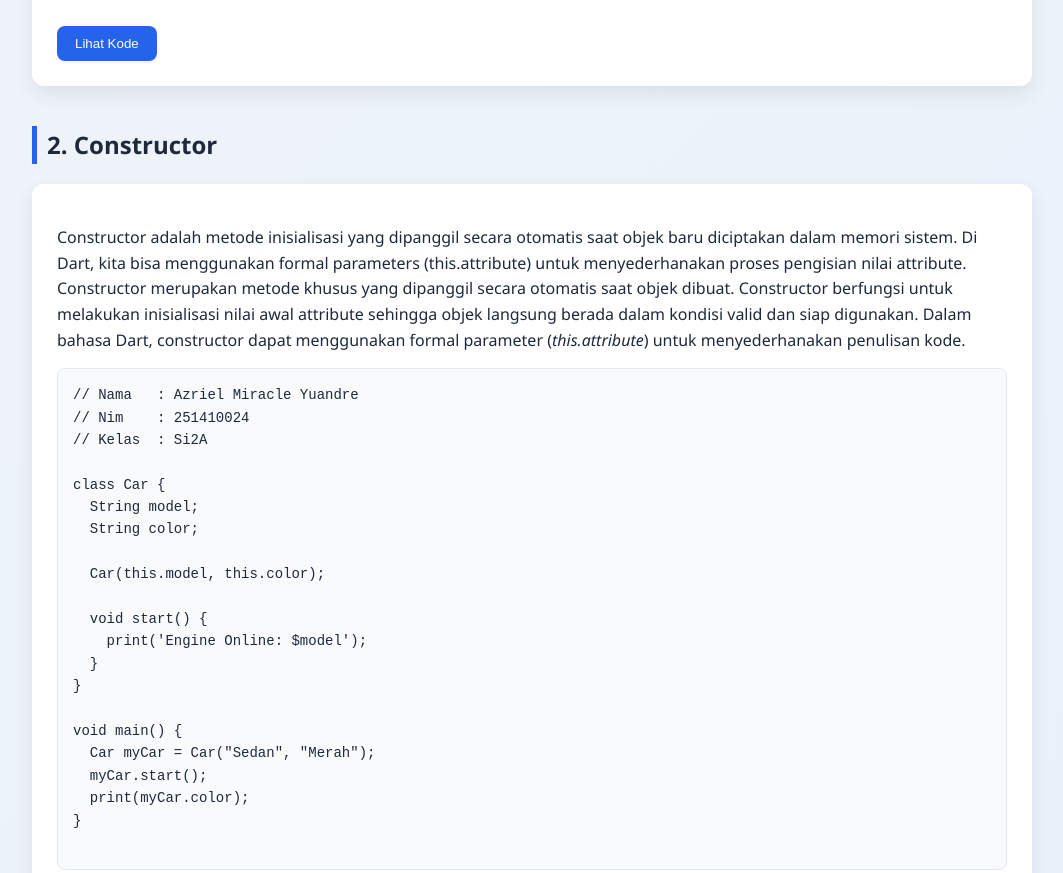
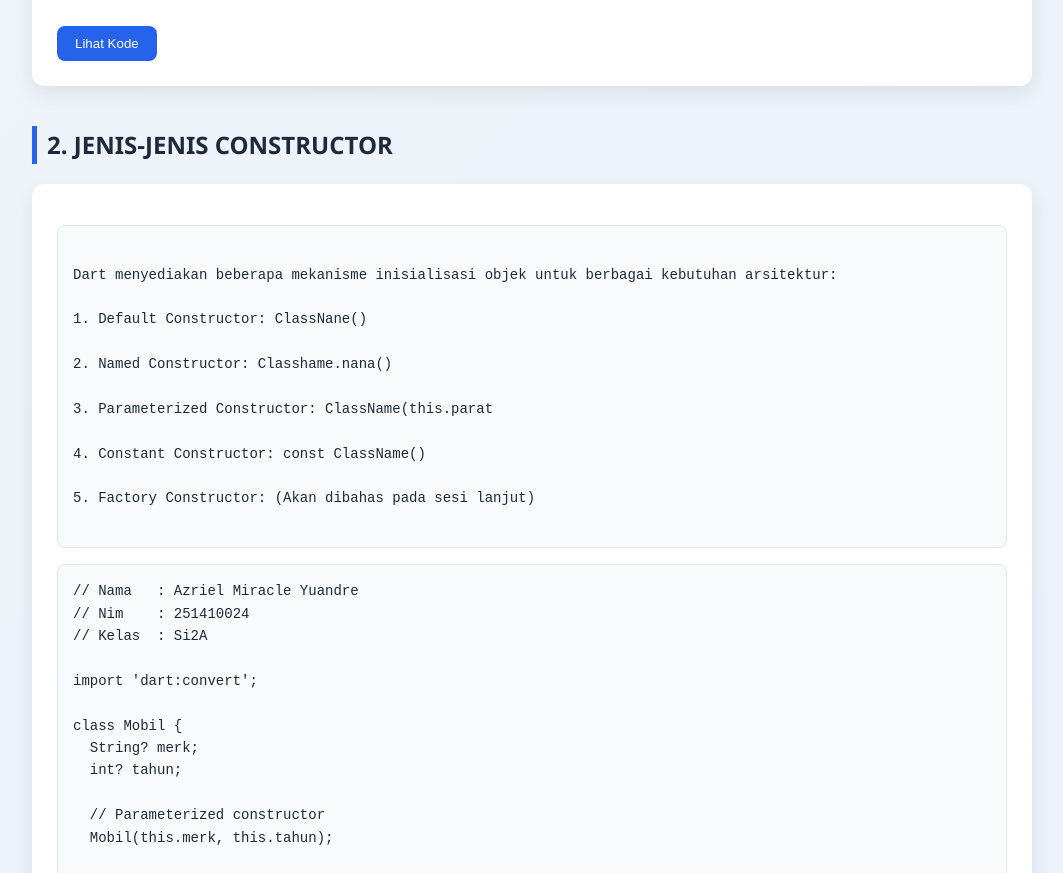
Before and after one commit to groamrup09/tugasbaru4, a plain HTML site: page index.html in a window 1280 px wide. Shown: the part 802-1675 px from the top of the page, without its empty margins (108-1171 px from the left). Drawn offline with Linux system fonts and the light colour scheme.

Commit message:
Update index.html

```diff
--- a/index.html
+++ b/index.html
@@ -194,13 +194,23 @@ void main() {
   </button>
 </div>
 
-<h2>2. Constructor</h2>
+<h2>2.   JENIS-JENIS CONSTRUCTOR</h2>
 <div class="card">
   <p>
-    Constructor adalah metode inisialisasi yang dipanggil secara otomatis saat objek baru diciptakan dalam memori sistem. Di Dart, kita bisa menggunakan formal parameters (this.attribute) untuk menyederhanakan proses pengisian nilai attribute.
-    Constructor merupakan metode khusus yang dipanggil secara otomatis saat objek dibuat.
-    Constructor berfungsi untuk melakukan inisialisasi nilai awal attribute sehingga objek langsung berada dalam kondisi valid dan siap digunakan.
-    Dalam bahasa Dart, constructor dapat menggunakan formal parameter (<i>this.attribute</i>) untuk menyederhanakan penulisan kode.
+<pre>
+
+Dart menyediakan beberapa mekanisme inisialisasi objek untuk berbagai kebutuhan arsitektur:
+
+1. Default Constructor: ClassNane()
+
+2. Named Constructor: Classhame.nana()
+
+3. Parameterized Constructor: ClassName(this.parat
+
+4. Constant Constructor: const ClassName()
+
+5. Factory Constructor: (Akan dibahas pada sesi lanjut)
+  </pre>
   </p>
 
   <pre>
@@ -208,25 +218,61 @@ void main() {
 // Nim    : 251410024
 // Kelas  : Si2A
 
-class Car {
-  String model;
-  String color;
+import 'dart:convert';
 
-  Car(this.model, this.color);
+class Mobil {
+  String? merk;
+  int? tahun;
 
-  void start() {
-    print('Engine Online: $model');
+  // Parameterized constructor
+  Mobil(this.merk, this.tahun);
+
+  // Named constructor
+  Mobil.baru() {
+    merk = 'Bmw';
+    tahun = 2023;
+  }
+
+  // Named constructor dengan parameter
+  Mobil.dariJson(Map<String, dynamic> json) {
+    merk = json['merk'];
+    tahun = json['tahun'];
+  }
+
+  // Override toString for better print output
+  @override
+  String toString() {
+    return 'Mobil{merk: $merk, tahun: $tahun}';
   }
 }
 
 void main() {
-  Car myCar = Car("Sedan", "Merah");
-  myCar.start();
-  print(myCar.color);
+  print('--- Demonstrasi Class Mobil ---');
+
+  // 1. Menggunakan constructor default (parameterized constructor)
+  var mobilA = Mobil('Mercedes', 2020);
+  print('Mobil A (constructor default): $mobilA');
+
+  // 2. Menggunakan named constructor Mobil.baru()
+  var mobilB = Mobil.baru();
+  print('Mobil B (named constructor .baru): $mobilB');
+
+  // 3. Menggunakan named constructor Mobil.dariJson()
+  String jsonString = '{"merk": "Jaguar", "tahun": 2021}';
+  Map<String, dynamic> jsonData = jsonDecode(jsonString);
+  var mobilC = Mobil.dariJson(jsonData);
+  print('Mobil C (named constructor .dariJson): $mobilC');
+
+  // Contoh lain dengan named constructor Mobil.dariJson()
+  Map<String, dynamic> anotherJsonData = {'merk': 'Audi', 'tahun': 2022};
+  var mobilD = Mobil.dariJson(anotherJsonData);
+  print('Mobil D (named constructor .dariJson): $mobilD');
+
+  print('\n--- Akhir Demonstrasi ---');
 }
   </pre>
 
-  <button class="btn" onclick="openModal('556cd77508c8381a0719ead99a41fe27')">
+  <button class="btn" onclick="openModal('c94aa90f8dfbd6d807be9c2772d504d2')">
     Lihat Kode
   </button>
 </div>
@@ -449,10 +495,10 @@ void main() {
   </div>
 </div>
 
-<div id="556cd77508c8381a0719ead99a41fe27" class="modal">
+<div id="c94aa90f8dfbd6d807be9c2772d504d2" class="modal">
   <div class="modal-content">
-    <span class="close" onclick="closeModal('556cd77508c8381a0719ead99a41fe27')">&times;</span>
-    <iframe src="https://dartpad.dev/?id=556cd77508c8381a0719ead99a41fe27&null_safety=true&run=true"></iframe>
+    <span class="close" onclick="closeModal('c94aa90f8dfbd6d807be9c2772d504d2')">&times;</span>
+    <iframe src="https://dartpad.dev/?id=c94aa90f8dfbd6d807be9c2772d504d2&null_safety=true&run=true"></iframe>
   </div>
 </div>
 
```
